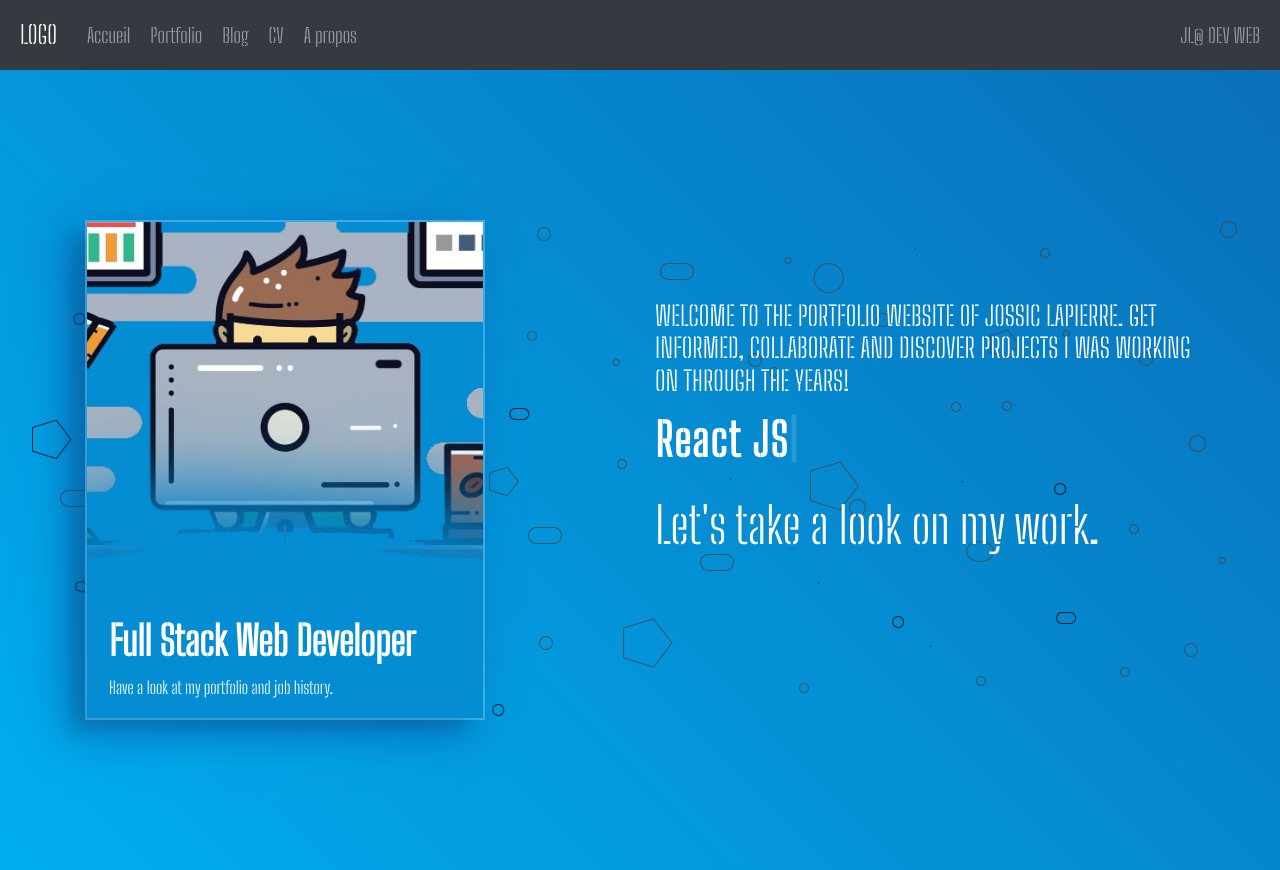
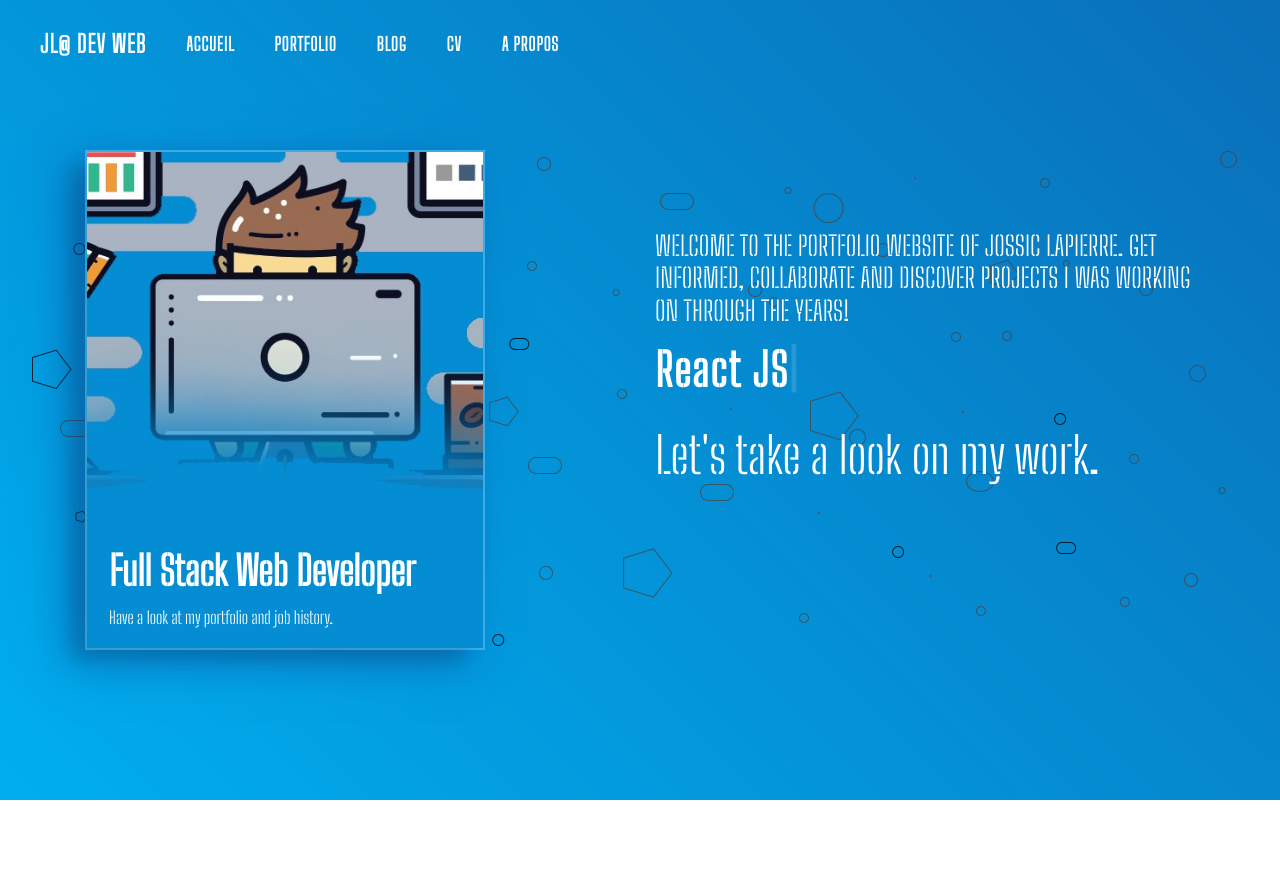
Before and after one commit to Jossic/next-portfolio, a Next.js app: page / in a window 1280 px wide. After the commit the page ends 800 px from the top, so only its background shows below. Built offline with nearby package versions, Linux system fonts and the light colour scheme.

Commit message:
next-portfolio - 72 - Header - part 2

```diff
--- a/components/shared/BsNavLink.js
+++ b/components/shared/BsNavLink.js
@@ -6,9 +6,9 @@
 
 const BsNavLink = ({ title, href }) => {
     return (
-        <NavItem>
+        <NavItem className='port-navbar-item'>
             <Link href={href}>
-                <a className="nav-link">
+                <a className="nav-link port-navbar-link">
                     {title}
                 </a>
             </Link>
--- a/components/shared/Header.js
+++ b/components/shared/Header.js
@@ -1,3 +1,4 @@
+import Link from 'next/link';
 import React, { useState } from 'react';
 import {
     Collapse,
@@ -5,20 +6,23 @@
     NavbarToggler,
     NavbarBrand,
     Nav,
-    NavItem,
     NavbarText
 } from 'reactstrap';
 import BsNavLink from './BsNavLink';
 
-const Header = (props) => {
+const Header = () => {
     const [isOpen, setIsOpen] = useState(false);
 
     const toggle = () => setIsOpen(!isOpen);
 
     return (
 
-        <Navbar color="dark" dark expand="md">
-            <NavbarBrand>LOGO</NavbarBrand>
+        <Navbar className='port-navbar port-default absolute' color="transparent" dark expand="md">
+            <NavbarBrand className='port-navbar-brand'>
+                <Link href='/'>
+                    <a className="port-navbar-brand">JL@ DEV WEB</a>
+                </Link>
+            </NavbarBrand>
             <NavbarToggler onClick={toggle} />
             <Collapse isOpen={isOpen} navbar>
                 <Nav className="mr-auto" navbar>
@@ -28,7 +32,6 @@
                     <BsNavLink href='/cv' title='CV' />
                     <BsNavLink href='/about' title='A propos' />
                 </Nav>
-                <NavbarText>JL@ DEV WEB</NavbarText>
             </Collapse>
         </Navbar>
 
--- /dev/null
+++ b/styles/components/_header.scss
@@ -0,0 +1,40 @@
+
+
+// HEADER
+.port-navbar.port-default {
+    width: 100%;
+    z-index: 15;
+    padding: 20px;
+    padding-left: 40px;
+
+    .port-navbar {
+      &-brand {
+        color: white;
+        font-size: 24px;
+        text-transform: uppercase;
+        letter-spacing: 1px;
+        font-weight: bold;
+      }
+
+      &-item {
+        margin-left: 10px;
+        margin-right: 10px;
+      }
+
+      &-link {
+        color: white;
+        font-weight: bold;
+        letter-spacing: 0.8px;
+        font-size: 18px;
+        text-transform: uppercase;
+
+        &.active {
+        color: #dba919;
+        }
+
+        &:hover, &:focus {
+          color: #dba919;
+        }
+      }
+    }
+  }
--- a/styles/globals.scss
+++ b/styles/globals.scss
@@ -1,5 +1,10 @@
+// Fonts
+@import './shared/fonts';
 
-@import './shared/fonts';
+// Components
+@import './components/header';
+
+// Pages
 @import './shared/index';
 
 html, body {
@@ -9,6 +14,10 @@
     font-size: 20px;
 }
 
+.absolute {
+    position: absolute;
+  }
+
 .self-typed {
     font-size: 45px;
     color: white;
```
